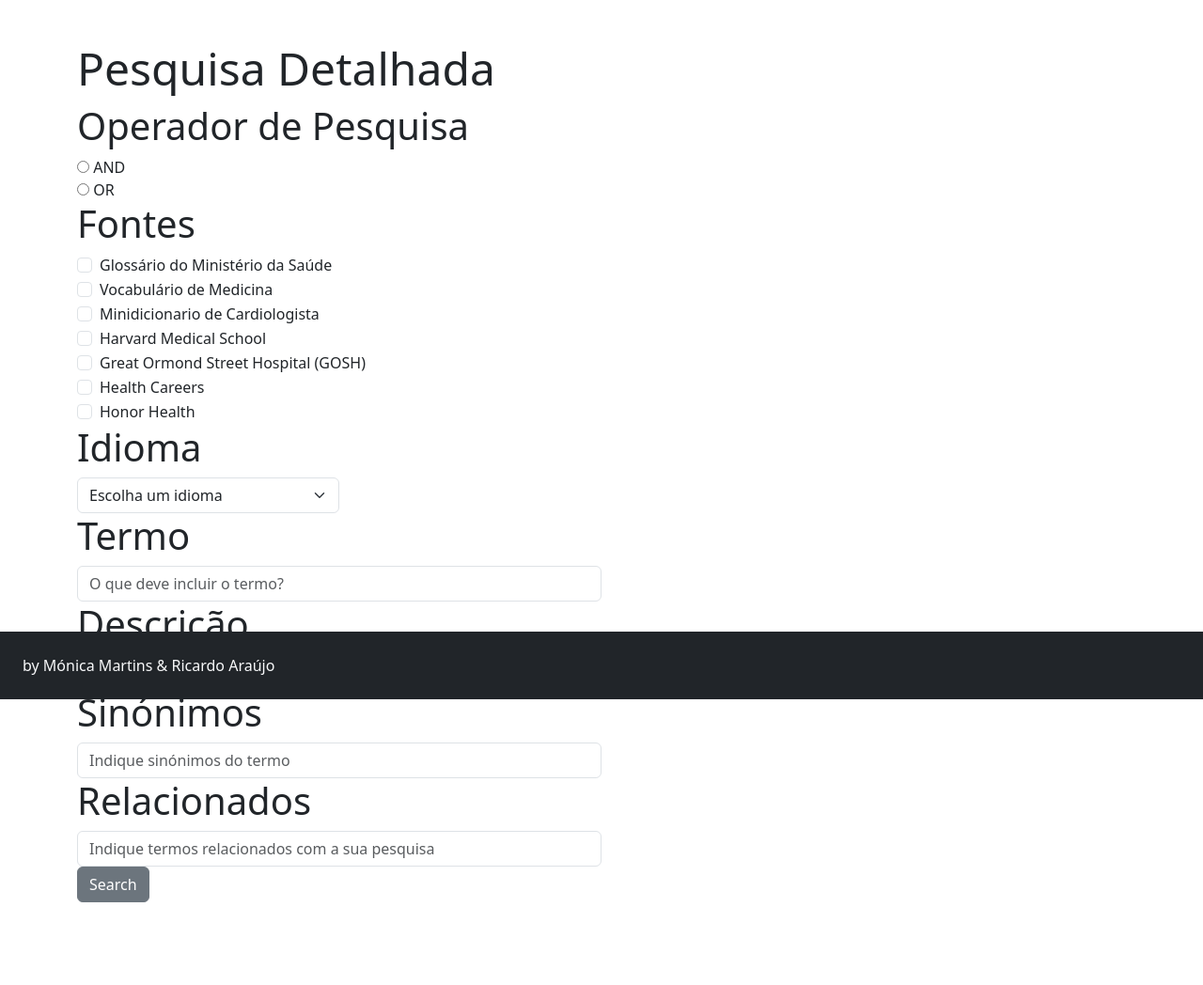
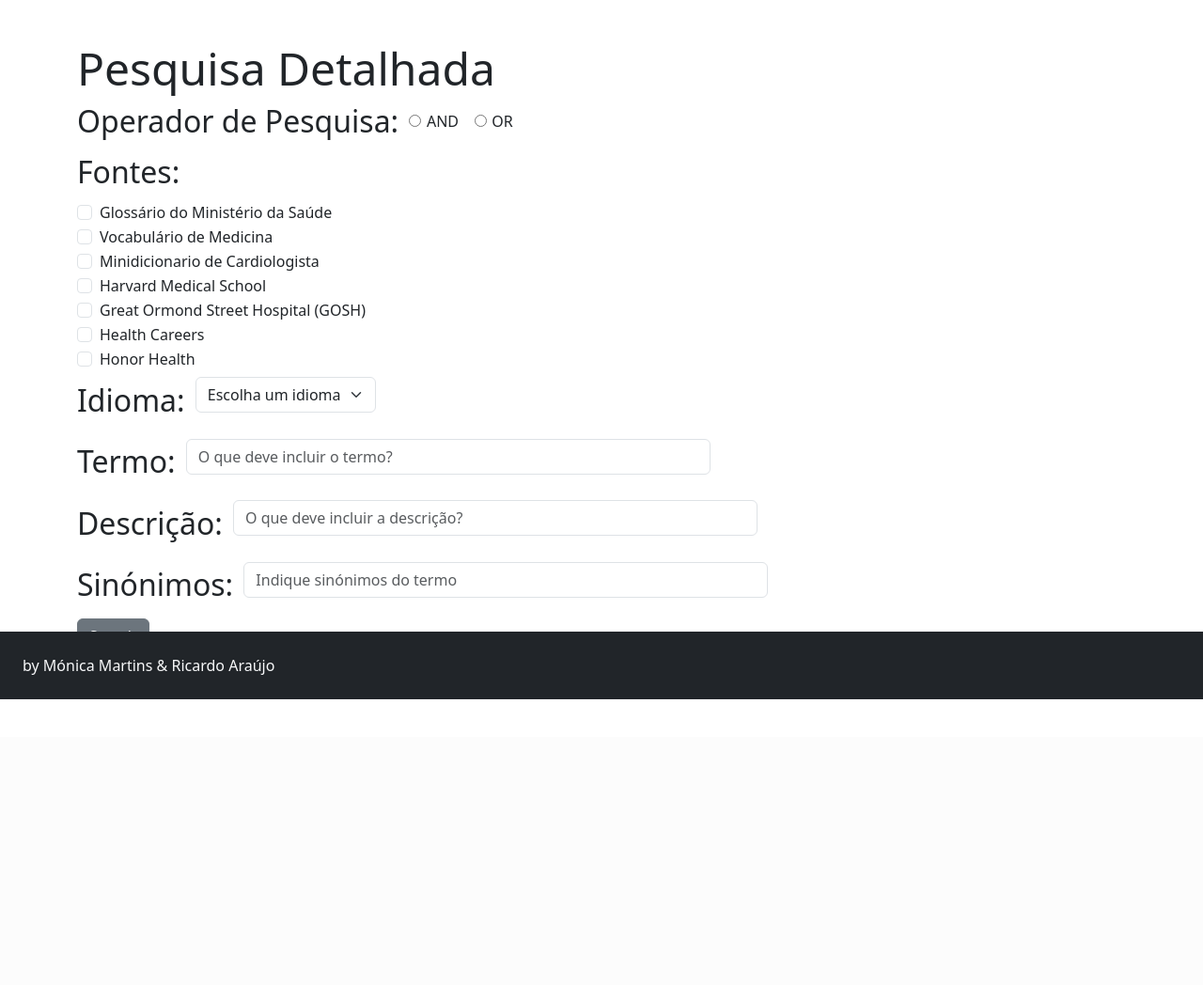
Before and after one commit to R-i-cks/medical-resource-app, a Flask app: page /pesquisa_detalhada in a window 1280 px wide. Shown: the part 56-1104 px from the top of the page at 94% size. After the commit the page ends 800 px from the top, so only its background shows below. Run offline with Flask 3, Linux system fonts and the light colour scheme; some libraries are stand-ins or nearby versions.

Commit message:
alteraçao pagina pesquisa detalhada

```diff
--- a/templates/pesquisaDetalhada.html
+++ b/templates/pesquisaDetalhada.html
@@ -5,10 +5,16 @@
 <div class="container mt-1 ml-0">
     <h3 class="text-start display-5">Pesquisa Detalhada</h3>
     <form action="/pesquisa_detalhada" method="POST">
-        <h6 class="text-start display-6">Operador de Pesquisa</h6>
-        <input type="radio" name="options" value="and" required="True"> AND <br>
-        <input type="radio" name="options" value="or" required="True"> OR <br>
-          <h6 class="text-start display-6">Fontes</h6>
+        <div class="mb-3">
+            <div class="card-body d-flex align-content-center align-items-center">
+              <h2 class="card-title" style="margin-right: 1%;">Operador de Pesquisa:</h2>
+                <input type="radio" style="margin-right: 0.5%;" name="options" value="and" required="True"><p style="margin-right: 1.5%; margin-bottom: 0%;"> AND </p><br>
+                <input type="radio" style="margin-right: 0.5%;" name="options" value="or" required="True"> OR <br>
+              </div>
+        </div>
+
+
+        <h2 class="card-title" style="margin-right: 1%;margin-bottom: 1%;">Fontes:</h2>
         <div class="form-check">
             <input class="form-check-input" type="checkbox" name="sources" value="Glossário do Ministério da Saúde" id="flexCheck2">
             <label class="form-check-label" for="flexCheck2">
@@ -52,22 +58,40 @@
             </label>
         </div>
 
-          <h6 class="text-start display-6">Idioma</h6>
-        <select class="form-select w-25" id="validation"name="language">
+        <div class="mb-3">
+            <div class="card-body d-flex align-content-center align-items-center">
+              <h2 class="card-title" style="margin-right: 1%; margin-top: 1%;">Idioma:</h2>
+              <select class="form-select w-auto" id="validation"name="language">
                 <option selected disabled>Escolha um idioma</option>
                 <option value="en">Inglês (EN)</option>
                 <option value="es">Espanhol (ES)</option>
                 <option value="pt">Português (PT)</option>
                 <option value="todos">Todos</option>
               </select>
-            <h6 class="text-start display-6">Termo</h6>
+            </div>
+        </div>
+
+        <div class="mb-3">
+            <div class="card-body d-flex align-content-center align-items-center">
+              <h2 class="card-title" style="margin-right: 1%;  margin-top: 1%;">Termo:</h2>
               <input class="form-control mr-sm-2 w-50" type="search" name="termo" placeholder="O que deve incluir o termo?" aria-label="Search">
-            <h6 class="text-start display-6">Descrição</h6>
+            </div>
+        </div>
+
+        <div class="mb-3">
+            <div class="card-body d-flex align-content-center align-items-center">
+              <h2 class="card-title" style="margin-right: 1%;  margin-top: 1%;">Descrição:</h2>
               <input class="form-control mr-sm-2 w-50" type="search" name="descricao" placeholder="O que deve incluir a descrição?" aria-label="Search">
-            <h6 class="text-start display-6">Sinónimos</h6>
+            </div>
+        </div>
+
+        <div class="mb-3">
+            <div class="card-body d-flex align-content-center align-items-center">
+              <h2 class="card-title" style="margin-right: 1%;  margin-top: 1%;">Sinónimos:</h2>
               <input class="form-control mr-sm-2 w-50" type="search" name="sinonimos" placeholder="Indique sinónimos do termo" aria-label="Search">
-            <h6 class="text-start display-6">Relacionados</h6>
-          <input class="form-control mr-sm-2 w-50" type="search" name="relacionados" placeholder="Indique termos relacionados com a sua pesquisa" aria-label="Search">
+            </div>
+        </div>
+
     <button class="btn btn-secondary my-2 my-sm-0" type="submit">Search</button>
     </form>
 
```
Lines whose indentation alone changed are shown as unchanged.
